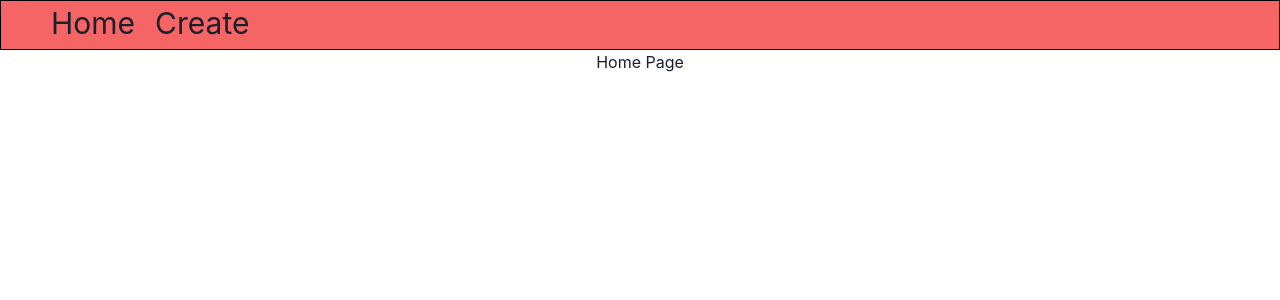
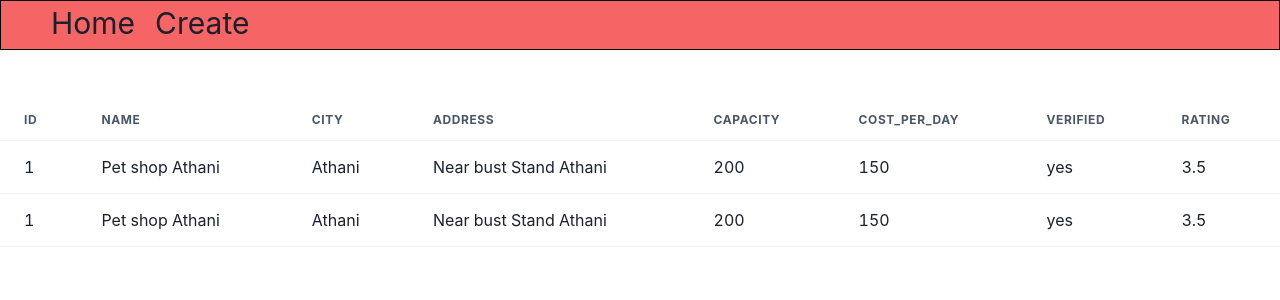
Before and after one commit to shashi530/petboarding-frontend, a React (Vite) app: page / in a window 1280 px wide. Shown: the top 300 px of the page. Built offline with nearby package versions, Linux system fonts and the light colour scheme.

Commit message:
first page

```diff
--- a/package.json
+++ b/package.json
@@ -11,6 +11,7 @@
     "@chakra-ui/react": "^1.8.8",
     "@emotion/react": "^11.9.0",
     "@emotion/styled": "^11.8.1",
+    "axios": "^0.26.1",
     "framer-motion": "^6.3.1",
     "react": "^18.0.0",
     "react-dom": "^18.0.0",
--- a/src/Components/Home.jsx
+++ b/src/Components/Home.jsx
@@ -1,9 +1,62 @@
-import React from 'react'
+import { Box, Link, Table, Tbody, Td, Th, Thead, Tr } from '@chakra-ui/react'
+import React, { useEffect, useState } from 'react'
+
+import axios from "axios";
 
 export default function Home() {
+
+  const [data,setData] = useState([]);
+
+  useEffect(()=>{
+
+  },[]);
+
+  async function getData (){
+    const data = await axios.get("mongodb://127.0.0.1:27017/petboard/lists");
+    console.log(data);
+  }
+
   return (
-    <div>
-      <h1>Home Page</h1>
-    </div>
+    <>
+      <Box>
+        <Table mt="50px">
+          <Thead>
+            <Tr>
+              <Th>Id</Th>
+              <Th>Name</Th>
+              <Th>City</Th>
+              <Th>Address</Th>
+              <Th>Capacity</Th>
+              <Th>Cost_per_day</Th>
+              <Th>Verified</Th>
+              <Th>Rating</Th>
+            </Tr>
+          </Thead>
+          <Tbody>
+            <Tr>
+              <Td>
+              <Link href='/'>1</Link></Td>
+              <Td>Pet shop Athani</Td>
+              <Td>Athani</Td>
+              <Td>Near bust Stand Athani</Td>
+              <Td>200</Td>
+              <Td>150</Td>
+              <Td>yes</Td>
+              <Td>3.5</Td>
+            </Tr>
+            <Tr>
+              <Td>1</Td>
+              <Td>Pet shop Athani</Td>
+              <Td>Athani</Td>
+              <Td>Near bust Stand Athani</Td>
+              <Td>200</Td>
+              <Td>150</Td>
+              <Td>yes</Td>
+              <Td>3.5</Td>
+            </Tr>
+          </Tbody>
+        </Table>
+      </Box>
+    </>
   )
 }
```
Also changed, not shown: 1 other file (tests, documents, lock files or other folders).
